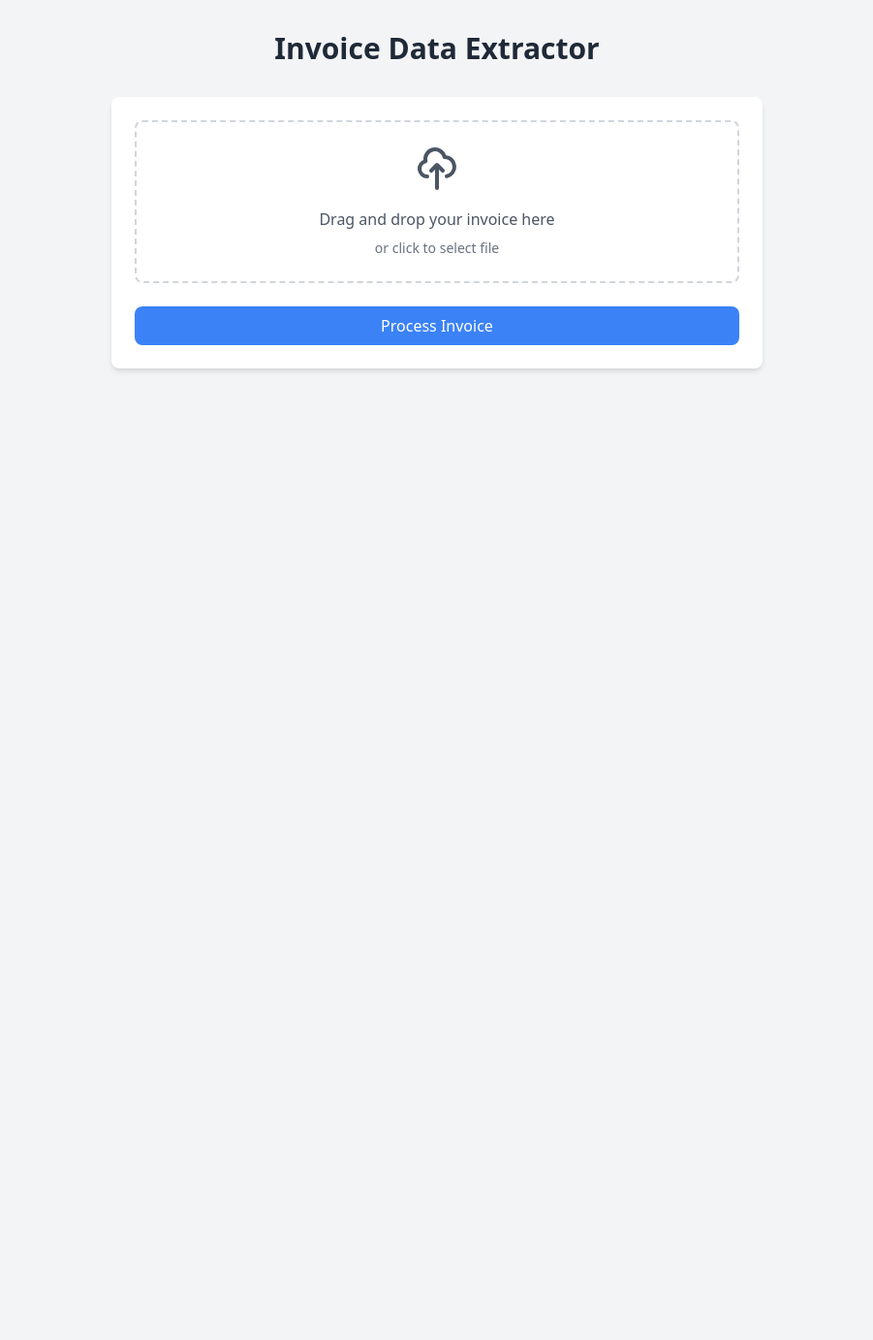
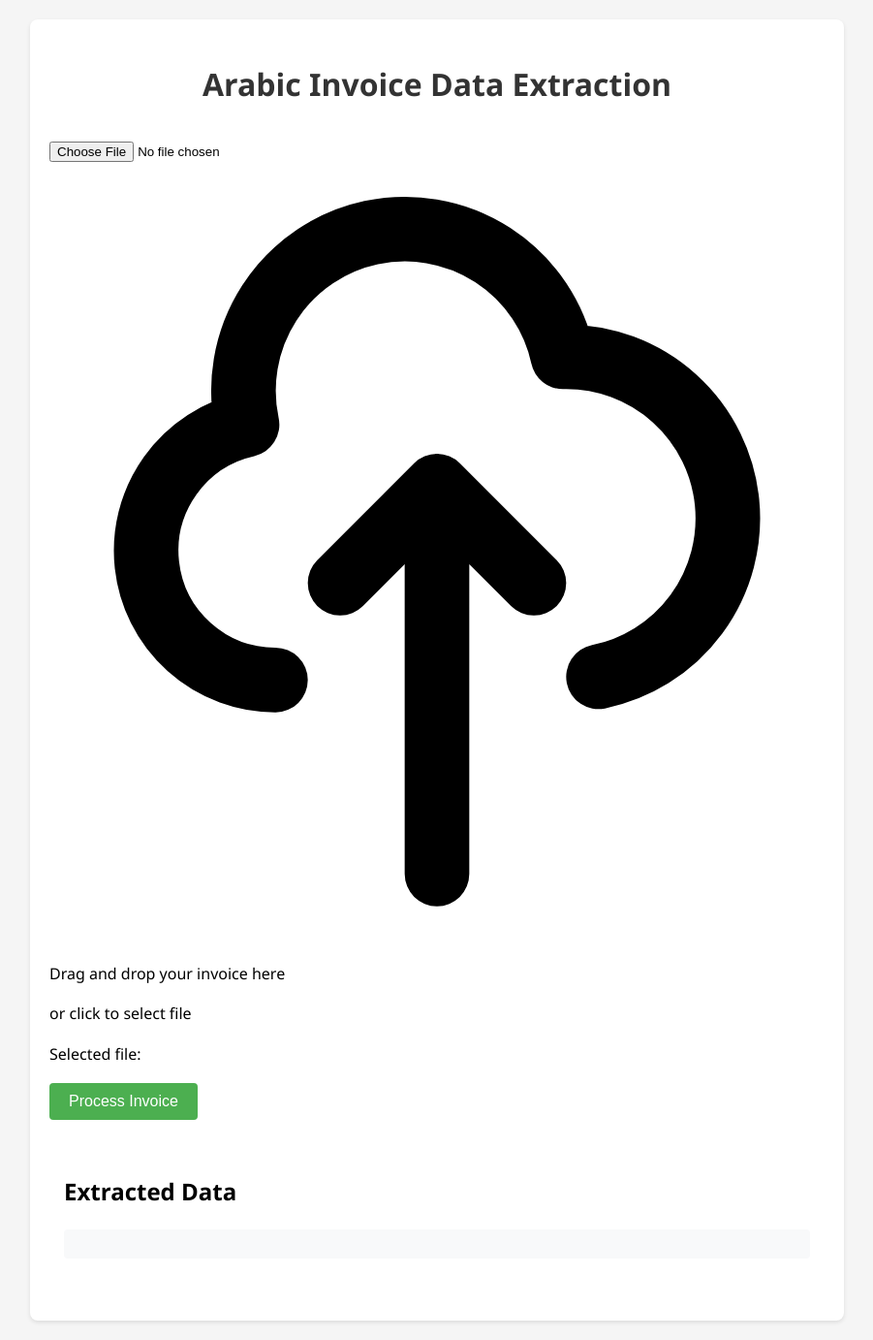
Before and after one commit to iimo23/invoce-reader, a Flask app: page / in a window 1280 px wide. Shown: the whole page at 97% size, without its empty margins (189-1090 px from the left). Before the commit the page ends 383 px from the top, so only its background shows below. Run offline with Flask 2, Linux system fonts and the light colour scheme.

Commit message:
Added GitHub Pages deployment configuration and static assets

```diff
--- /dev/null
+++ b/static/css/style.css
@@ -0,0 +1,82 @@
+body {
+    font-family: 'Segoe UI', Tahoma, Geneva, Verdana, sans-serif;
+    line-height: 1.6;
+    margin: 0;
+    padding: 20px;
+    background-color: #f5f5f5;
+}
+
+.container {
+    max-width: 800px;
+    margin: 0 auto;
+    background-color: white;
+    padding: 20px;
+    border-radius: 8px;
+    box-shadow: 0 2px 4px rgba(0, 0, 0, 0.1);
+}
+
+h1 {
+    color: #333;
+    text-align: center;
+    margin-bottom: 30px;
+}
+
+.upload-section {
+    text-align: center;
+    margin-bottom: 30px;
+}
+
+.file-input {
+    margin-bottom: 15px;
+}
+
+button {
+    background-color: #4CAF50;
+    color: white;
+    padding: 10px 20px;
+    border: none;
+    border-radius: 4px;
+    cursor: pointer;
+    font-size: 16px;
+}
+
+button:hover {
+    background-color: #45a049;
+}
+
+#loading {
+    display: none;
+    text-align: center;
+    margin: 20px 0;
+}
+
+#result {
+    margin-top: 20px;
+    padding: 15px;
+    border-radius: 4px;
+}
+
+#result pre {
+    background-color: #f8f9fa;
+    padding: 15px;
+    border-radius: 4px;
+    overflow-x: auto;
+}
+
+.error {
+    color: #dc3545;
+    padding: 10px;
+    background-color: #f8d7da;
+    border-radius: 4px;
+    margin-top: 10px;
+}
+
+@media (max-width: 600px) {
+    .container {
+        padding: 10px;
+    }
+
+    button {
+        width: 100%;
+    }
+}
--- /dev/null
+++ b/static/js/main.js
@@ -0,0 +1,45 @@
+document.addEventListener('DOMContentLoaded', function() {
+    const form = document.getElementById('upload-form');
+    const fileInput = document.getElementById('file-input');
+    const resultDiv = document.getElementById('result');
+    const loadingDiv = document.getElementById('loading');
+
+    form.onsubmit = async function(e) {
+        e.preventDefault();
+
+        const formData = new FormData();
+        const file = fileInput.files[0];
+
+        if (!file) {
+            alert('Please select a file');
+            return;
+        }
+
+        formData.append('file', file);
+
+        try {
+            loadingDiv.style.display = 'block';
+            resultDiv.innerHTML = '';
+
+            const response = await fetch('/upload', {
+                method: 'POST',
+                body: formData
+            });
+
+            const data = await response.json();
+
+            if (data.success) {
+                // Format and display the extracted data
+                let output = '<h3>Extracted Data:</h3>';
+                output += '<pre>' + JSON.stringify(data.data, null, 2) + '</pre>';
+                resultDiv.innerHTML = output;
+            } else {
+                resultDiv.innerHTML = `<div class="error">Error: ${data.error}</div>`;
+            }
+        } catch (error) {
+            resultDiv.innerHTML = `<div class="error">Error: ${error.message}</div>`;
+        } finally {
+            loadingDiv.style.display = 'none';
+        }
+    };
+});
--- a/templates/index.html
+++ b/templates/index.html
@@ -3,18 +3,19 @@
 <head>
     <meta charset="UTF-8">
     <meta name="viewport" content="width=device-width, initial-scale=1.0">
-    <title>Invoice Data Extractor</title>
-    <link href="https://cdn.jsdelivr.net/npm/tailwindcss@2.2.19/dist/tailwind.min.css" rel="stylesheet">
+    <title>Arabic Invoice Data Extraction</title>
+    <link rel="stylesheet" href="{{ url_for('static', filename='css/style.css') }}">
 </head>
-<body class="bg-gray-100 min-h-screen">
+<body>
     <div class="container mx-auto px-4 py-8">
         <div class="max-w-2xl mx-auto">
-            <h1 class="text-3xl font-bold text-center mb-8 text-gray-800">Invoice Data Extractor</h1>
+            <h1 class="text-3xl font-bold text-center mb-8 text-gray-800">Arabic Invoice Data Extraction</h1>
 
             <div class="bg-white rounded-lg shadow-md p-6">
                 <div class="mb-6">
                     <div class="border-2 border-dashed border-gray-300 rounded-lg p-6 text-center" id="drop-zone">
-                        <input type="file" id="file-input" class="hidden" accept=".jpg,.jpeg,.png,.pdf">
+                        <form id="upload-form">
+                            <input type="file" id="file-input" class="hidden" accept=".jpg,.jpeg,.png,.pdf" required>
                             <label for="file-input" class="cursor-pointer">
                                 <div class="text-gray-600">
                                     <svg class="mx-auto h-12 w-12 mb-4" fill="none" stroke="currentColor" viewBox="0 0 24 24">
@@ -24,6 +25,7 @@
                                     <p class="text-sm text-gray-500">or click to select file</p>
                                 </div>
                             </label>
+                        </form>
                     </div>
                 </div>
 
@@ -34,6 +36,10 @@
                 <button id="upload-btn" class="w-full bg-blue-500 text-white py-2 px-4 rounded-lg hover:bg-blue-600 transition duration-200 disabled:bg-gray-400" disabled>
                     Process Invoice
                 </button>
+
+                <div id="loading" class="hidden">
+                    Processing... Please wait...
+                </div>
             </div>
 
             <div id="result" class="mt-8 bg-white rounded-lg shadow-md p-6 hidden">
@@ -47,6 +53,7 @@
         </div>
     </div>
 
+    <script src="{{ url_for('static', filename='js/main.js') }}"></script>
     <script>
         const dropZone = document.getElementById('drop-zone');
         const fileInput = document.getElementById('file-input');
@@ -57,6 +64,7 @@
         const jsonResult = document.getElementById('json-result');
         const error = document.getElementById('error');
         const errorMessage = document.getElementById('error-message');
+        const loading = document.getElementById('loading');
 
         // Prevent default drag behaviors
         ['dragenter', 'dragover', 'dragleave', 'drop'].forEach(eventName => {
@@ -119,6 +127,7 @@
             uploadBtn.textContent = 'Processing...';
             error.classList.add('hidden');
             result.classList.add('hidden');
+            loading.classList.remove('hidden');
 
             try {
                 const response = await fetch('/upload', {
@@ -140,6 +149,7 @@
             } finally {
                 uploadBtn.disabled = false;
                 uploadBtn.textContent = 'Process Invoice';
+                loading.classList.add('hidden');
             }
         });
     </script>
```
Also changed, not shown: .github/workflows/deploy.yml (added). Lines whose indentation alone changed are shown as unchanged.
